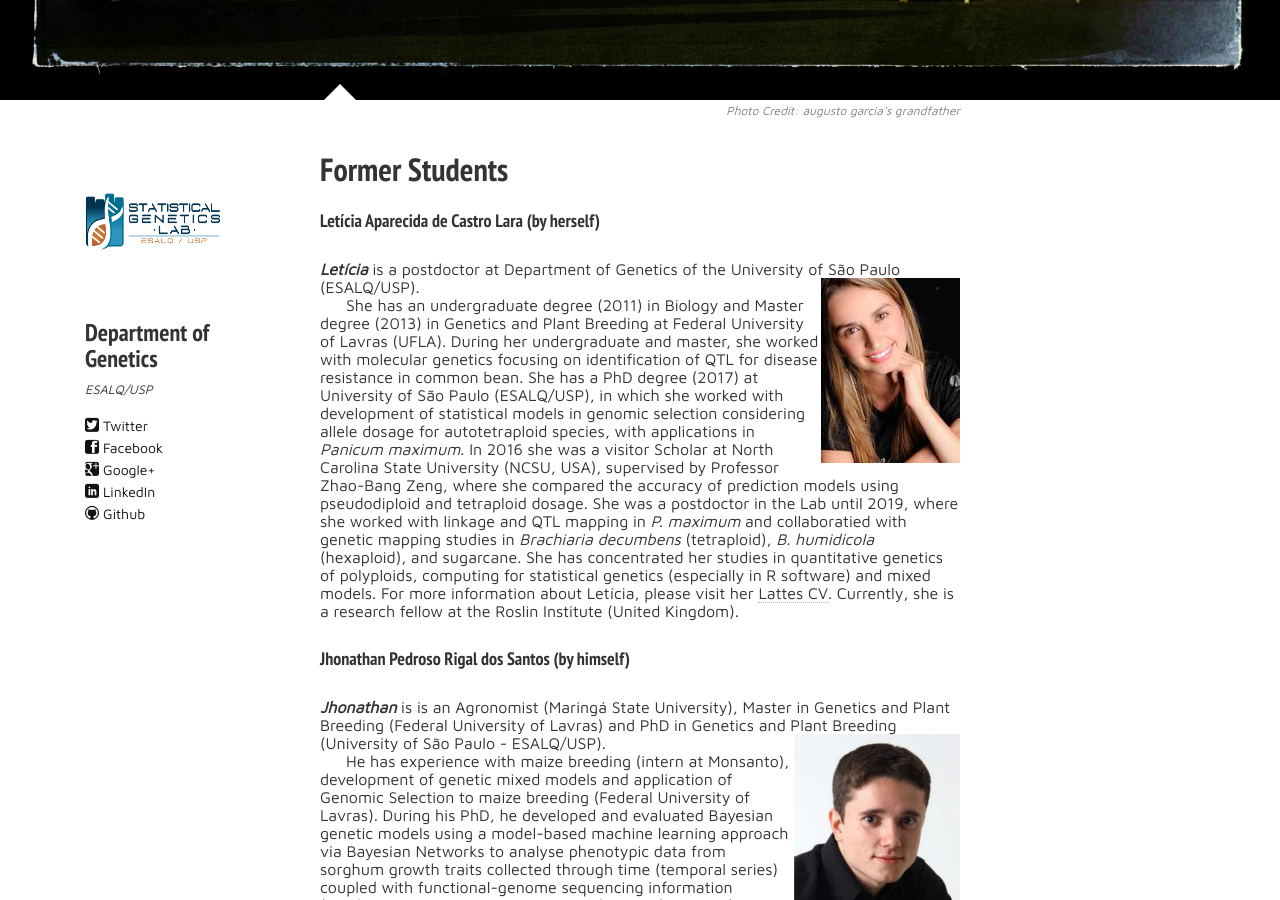
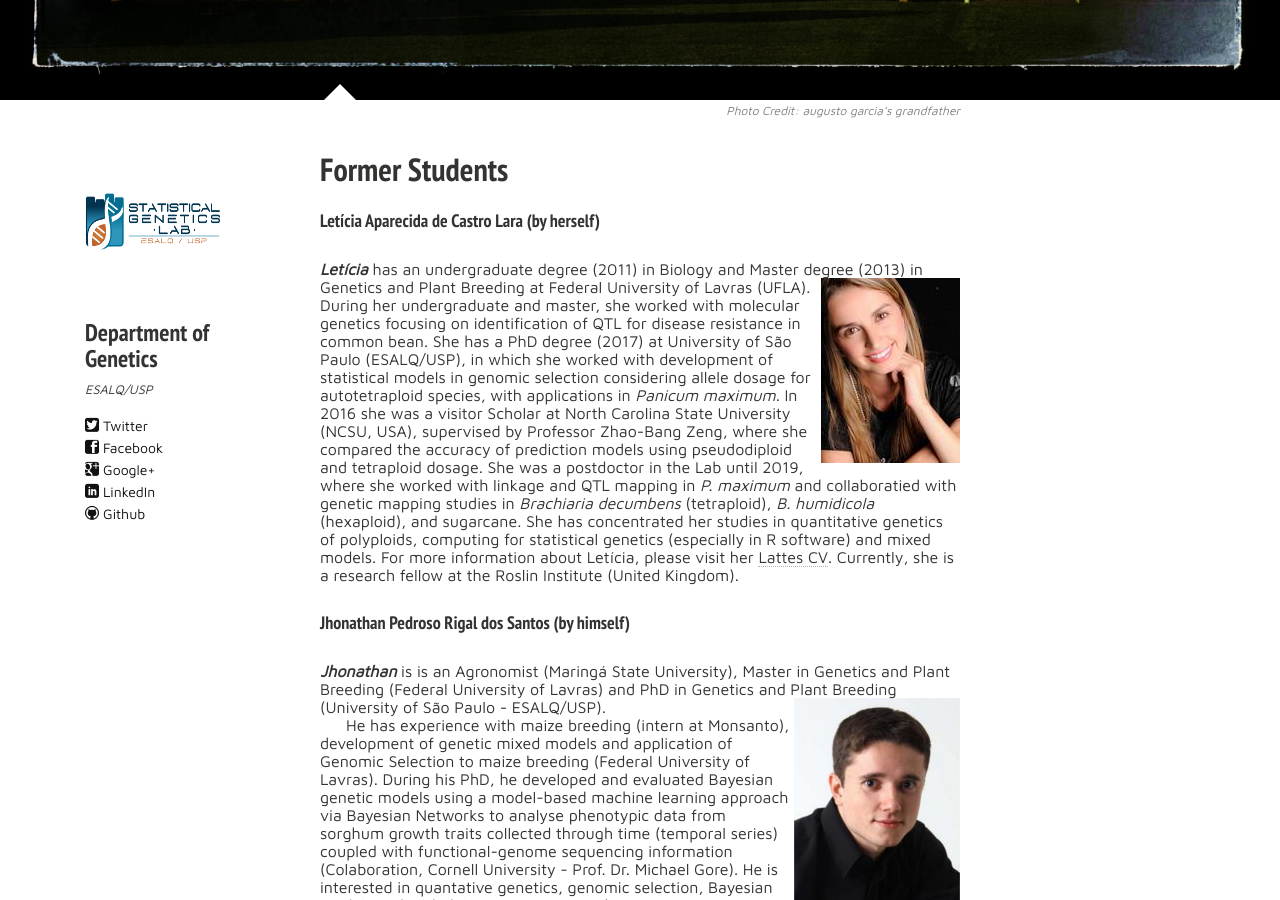
Before and after one commit to statgen-esalq/statgen-esalq.github.io, a Jekyll site: the page built from former-students.md, in a window 1280 px wide and 900 px high, scrolled down 399 px. Built offline with Jekyll 4.4.1, drawn with Linux system fonts in a browser that asks for light colours; nearby versions of some CDN libraries.

Commit message:
Update former-students.md

```diff
--- a/former-students.md
+++ b/former-students.md
@@ -13,9 +13,8 @@ image:
 
 #### Letícia Aparecida de Castro Lara (by herself)
 
-_**Letícia**_  is a postdoctor at Department of Genetics of the University of São Paulo (ESALQ/USP). <img src="{{ site.url }}/images/Leticia.jpg" height="120">{: .image-pull-right}
-
-She has an undergraduate degree (2011) in Biology and Master degree (2013) in Genetics and Plant Breeding at Federal University of Lavras (UFLA). During her undergraduate and master, she worked with molecular genetics focusing on identification of QTL for disease resistance in common bean. She has a PhD degree (2017) at University of São Paulo (ESALQ/USP), in which she worked with development of statistical models in genomic selection considering allele dosage for autotetraploid species, with applications in *Panicum maximum*. In 2016 she was a visitor Scholar at North Carolina State University (NCSU, USA), supervised by Professor Zhao-Bang Zeng, where she compared the accuracy of prediction models using pseudodiploid and tetraploid dosage. She was a postdoctor in the Lab until 2019, where she worked with linkage and QTL mapping in *P. maximum* and collaboratied with genetic mapping studies in *Brachiaria decumbens* (tetraploid), *B. humidicola* (hexaploid), and sugarcane. She has concentrated her studies in quantitative genetics of polyploids, computing for statistical genetics (especially in R software) and mixed models. For more information about Letícia, please visit her [Lattes CV](http://lattes.cnpq.br/6188422226038954). Currently, she is a research fellow at the Roslin Institute (United Kingdom).
+_**Letícia**_ has an undergraduate degree (2011) in Biology and Master degree (2013) in Genetics and Plant Breeding at Federal University of Lavras (UFLA).<img src="{{ site.url }}/images/Leticia.jpg" height="120">{: .image-pull-right}
+During her undergraduate and master, she worked with molecular genetics focusing on identification of QTL for disease resistance in common bean. She has a PhD degree (2017) at University of São Paulo (ESALQ/USP), in which she worked with development of statistical models in genomic selection considering allele dosage for autotetraploid species, with applications in *Panicum maximum*. In 2016 she was a visitor Scholar at North Carolina State University (NCSU, USA), supervised by Professor Zhao-Bang Zeng, where she compared the accuracy of prediction models using pseudodiploid and tetraploid dosage. She was a postdoctor in the Lab until 2019, where she worked with linkage and QTL mapping in *P. maximum* and collaboratied with genetic mapping studies in *Brachiaria decumbens* (tetraploid), *B. humidicola* (hexaploid), and sugarcane. She has concentrated her studies in quantitative genetics of polyploids, computing for statistical genetics (especially in R software) and mixed models. For more information about Letícia, please visit her [Lattes CV](http://lattes.cnpq.br/6188422226038954). Currently, she is a research fellow at the Roslin Institute (United Kingdom).
 
 #### Jhonathan Pedroso Rigal dos Santos (by himself)
 
```
